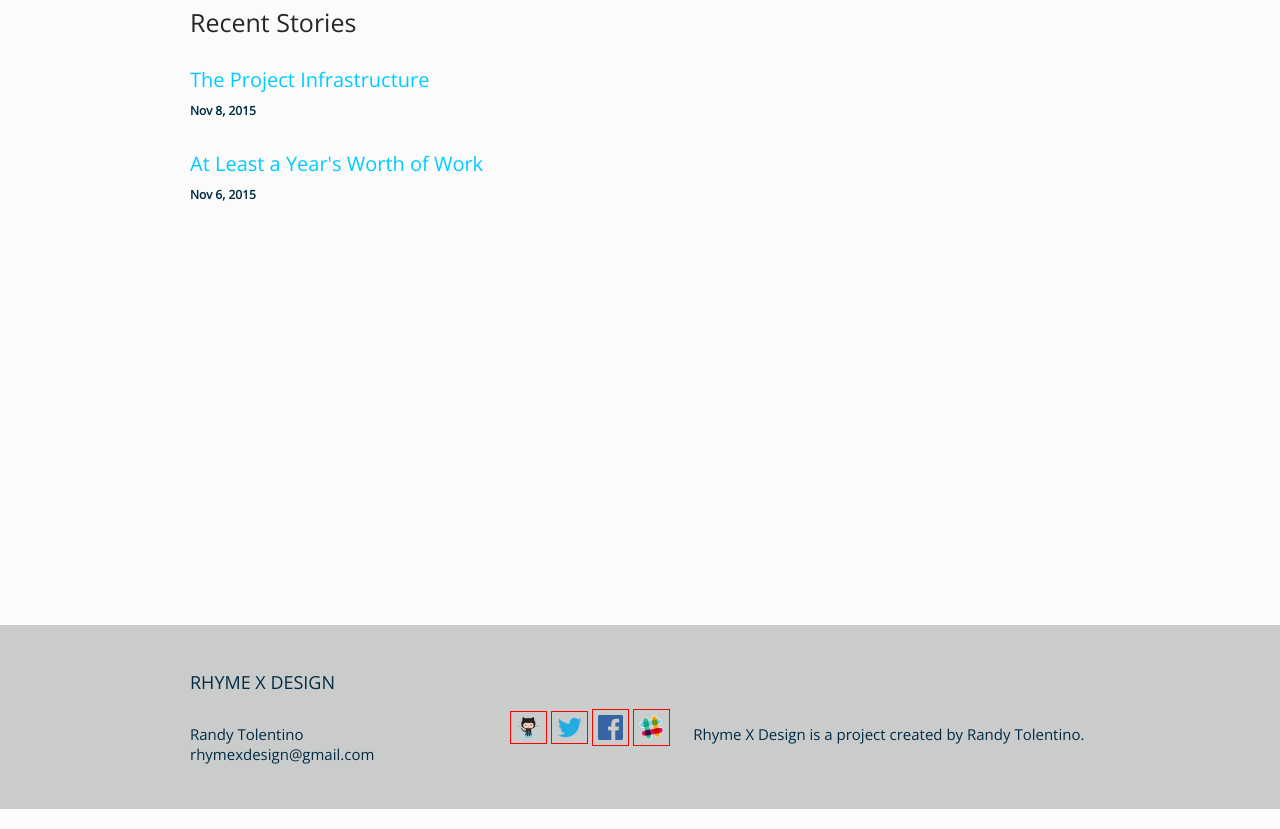
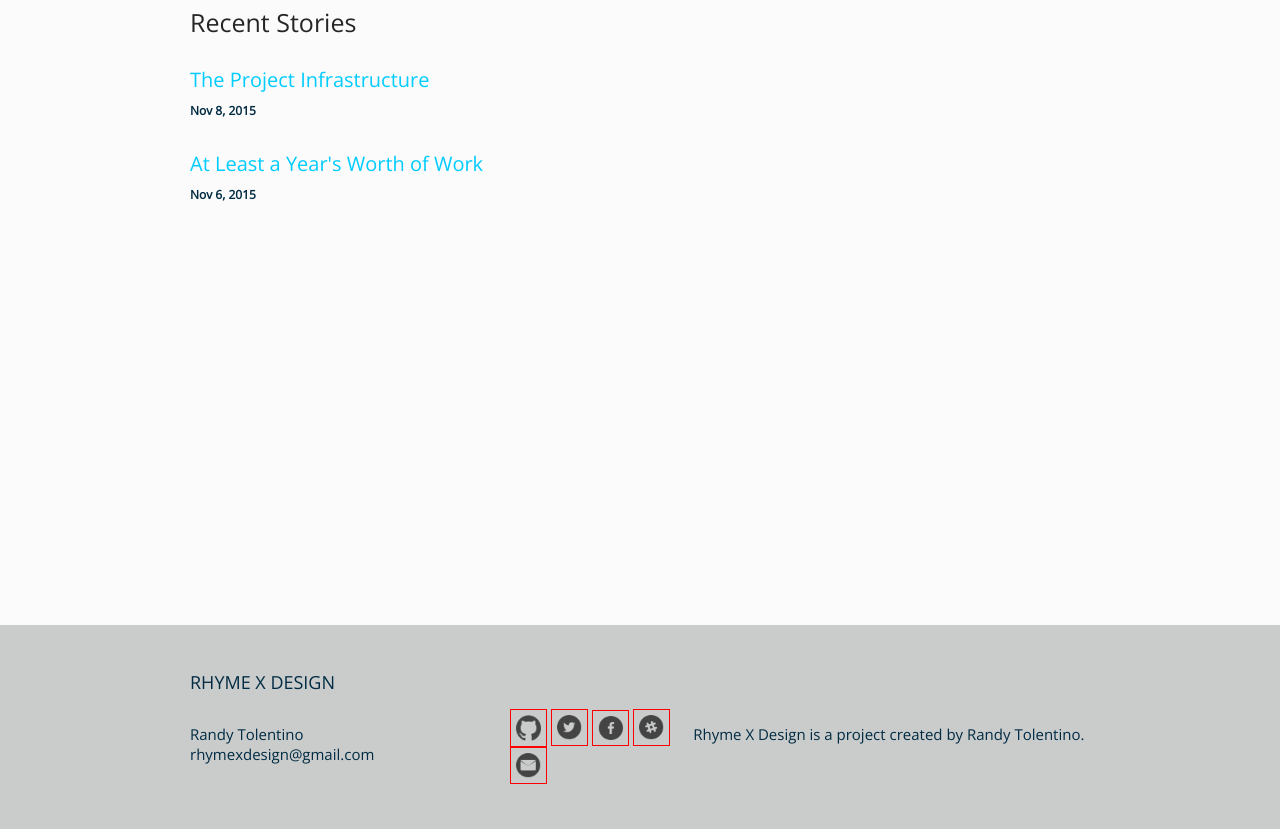
Before and after one commit to designrhyming/designrhyming, a Jekyll site: the page built from index.html, in a window 1280 px wide. Shown: the part 1000-1829 px from the top of the page. Built offline with Jekyll 4.4.1, drawn with Linux system fonts in a browser that asks for light colours.

Commit message:
new footer icons

```diff
--- a/_includes/footer.html
+++ b/_includes/footer.html
@@ -18,6 +18,7 @@
           <li class="footer-icon"><img src="_images/icons/twitter-icon.png" alt=""></li>
           <li class="footer-icon"><img src="_images/icons/facebook-icon.png" alt=""></li>
           <li class="footer-icon"><img src="_images/icons/slack-icon.png" alt=""></li>
+          <li class="footer-icon"><img src="_images/icons/email-icon.png" alt=""></li>
         </ul>
       </div>
 
```
Also changed, not shown: _images/icons/email-icon.png, _images/icons/facebook-icon.png, _images/icons/github-icon.png, _images/icons/slack-icon.png, _images/icons/twitter-icon.png, 1 other file.
